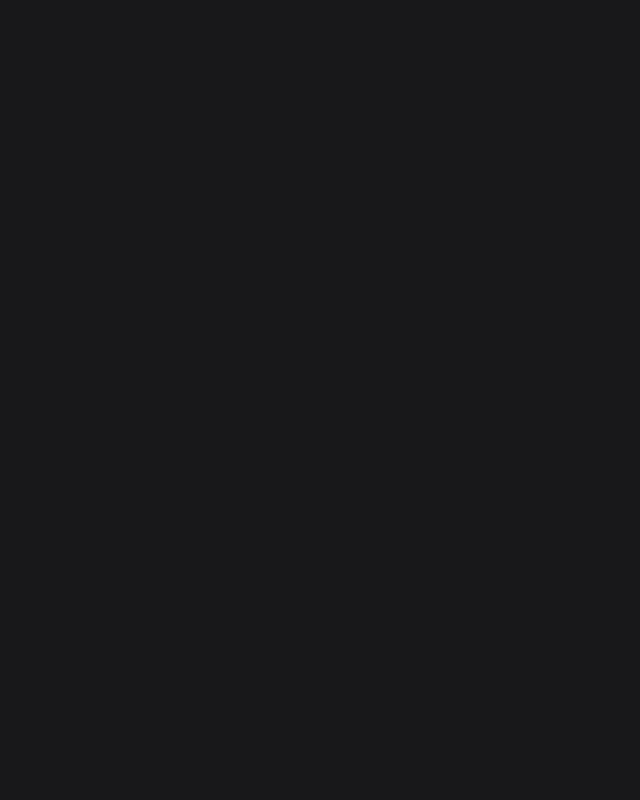
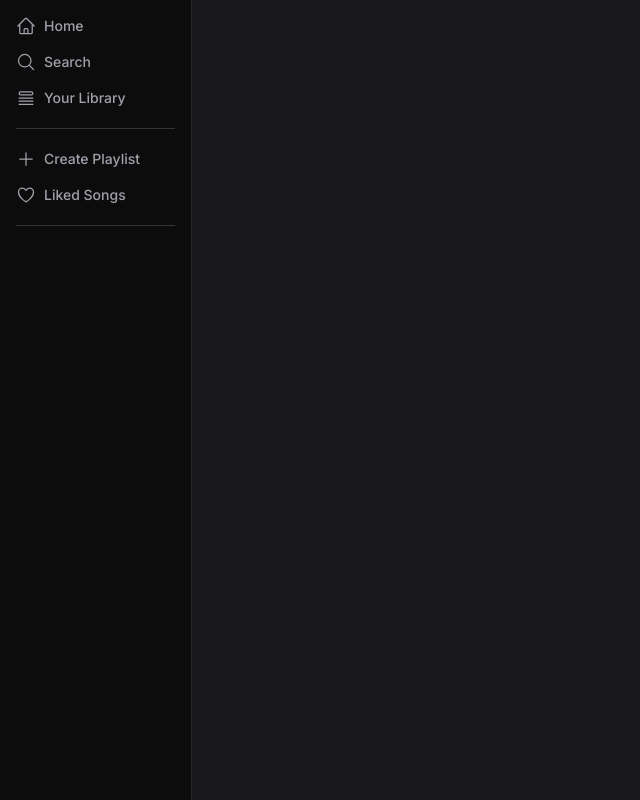
Before and after one commit to Pando58/spotify-player, a Next.js app: page / in a window 1280 px wide. Shown: the whole page, without its empty margins (0-640 px from the left). Built offline with nearby package versions, Linux system fonts and the light colour scheme.

Commit message:
Sidebar component

```diff
--- a/package.json
+++ b/package.json
@@ -9,6 +9,7 @@
     "lint": "next lint"
   },
   "dependencies": {
+    "@heroicons/react": "^2.0.16",
     "@types/node": "18.14.2",
     "@types/react": "18.0.28",
     "@types/react-dom": "18.0.11",
--- /dev/null
+++ b/src/components/Sidebar.tsx
@@ -0,0 +1,59 @@
+import { HeartIcon, HomeIcon, MagnifyingGlassIcon, PlusIcon, QueueListIcon } from "@heroicons/react/24/outline";
+import { useMemo } from "react";
+
+export function Sidebar() {
+  const entries = useMemo(() => ([
+    {
+      icon: <HomeIcon />,
+      text: "Home",
+    },
+    {
+      icon: <MagnifyingGlassIcon />,
+      text: "Search",
+    },
+    {
+      icon: <QueueListIcon />,
+      text: "Your Library",
+    },
+    {
+      separator: true,
+    },
+    {
+      icon: <PlusIcon />,
+      text: "Create Playlist",
+    },
+    {
+      icon: <HeartIcon />,
+      text: "Liked Songs",
+    },
+    {
+      separator: true,
+    },
+  ]), []);
+
+  return (
+    <div className="h-screen w-48 overflow-y-auto border-r border-zinc-800 bg-zinc-950 py-2">
+      <ul>
+        {entries.map(({ icon, text, separator }, i) => (
+          <li key={i}>
+            {separator ? (
+              <hr className="my-3 mx-4 border-zinc-750" />
+            ) : (
+              <button className="flex w-full items-center gap-2 py-2 px-4 text-xs font-medium text-zinc-400 duration-75 hover:text-zinc-100 sm:text-sm">
+                <div className="w-4 sm:w-5">{icon}</div>
+                <span>{text}</span>
+              </button>
+            )}
+          </li>
+        ))}
+        {/* {[...Array(10)].map((_, i) => (
+          <li key={i}>
+            <button className="flex w-full items-center gap-2 py-2 px-4 text-xs font-medium text-zinc-400 duration-75 hover:text-zinc-100 sm:text-sm">
+              <span>Playlist {i}</span>
+            </button>
+          </li>
+        ))} */}
+      </ul>
+    </div>
+  );
+}
--- a/src/pages/index.tsx
+++ b/src/pages/index.tsx
@@ -1,4 +1,5 @@
 import Head from "next/head";
+import { Sidebar } from "@/components/Sidebar";
 
 export default function Home() {
   return (
@@ -7,6 +8,7 @@ export default function Home() {
         <title>Create Next App</title>
         <link rel="icon" href="/favicon.ico" />
       </Head>
+      <Sidebar />
       <main>
         {/*  */}
       </main>
--- a/src/styles/globals.css
+++ b/src/styles/globals.css
@@ -9,3 +9,12 @@ body {
 .debug {
   @apply outline-dashed outline-1 outline-green-400/40 outline-offset-[-1px];
 }
+
+
+::-webkit-scrollbar {
+  @apply w-2;
+}
+
+::-webkit-scrollbar-thumb {
+  @apply bg-white/5;
+}
```
Also changed, not shown: 1 other file (tests, documents, lock files or other folders).
